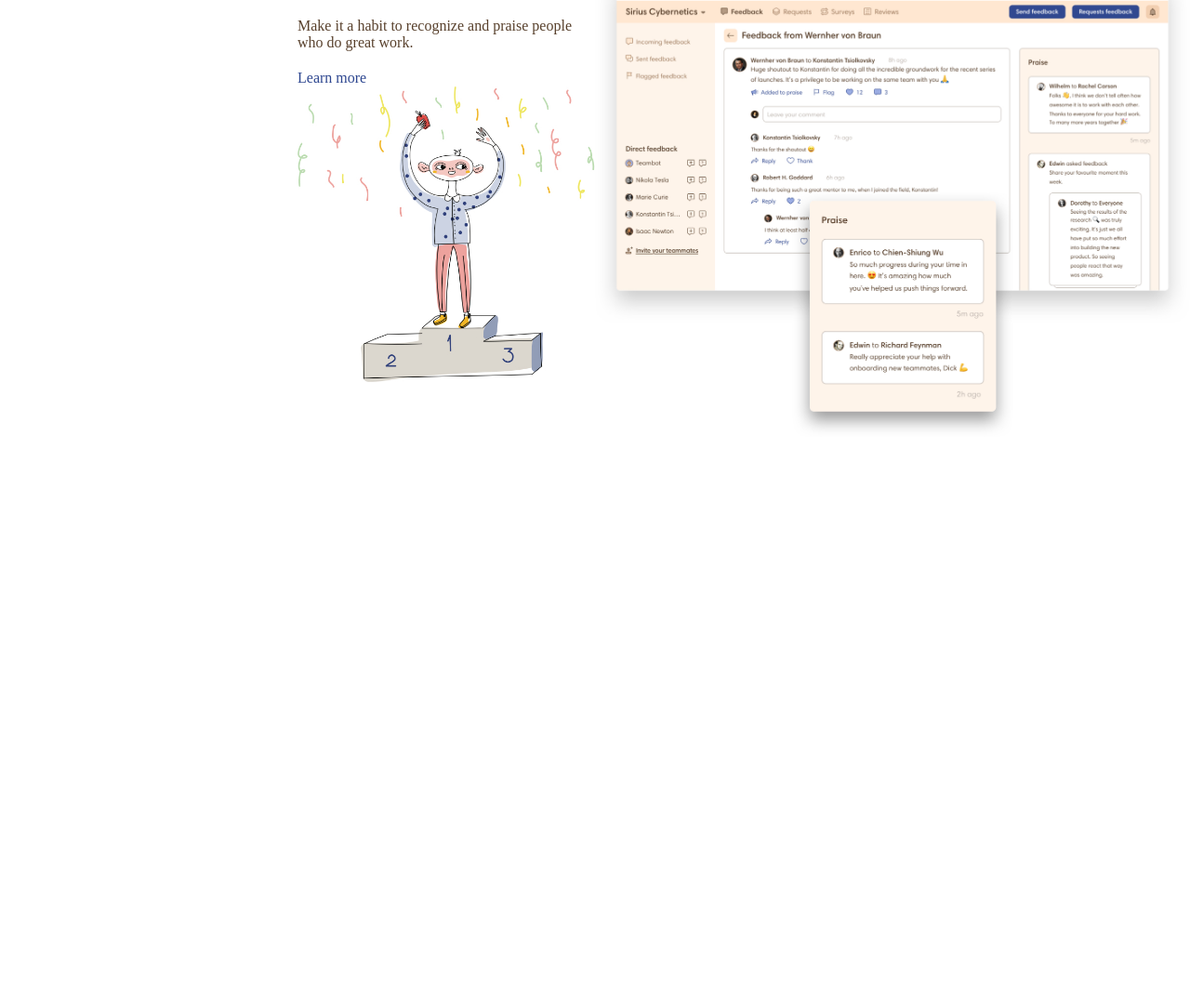
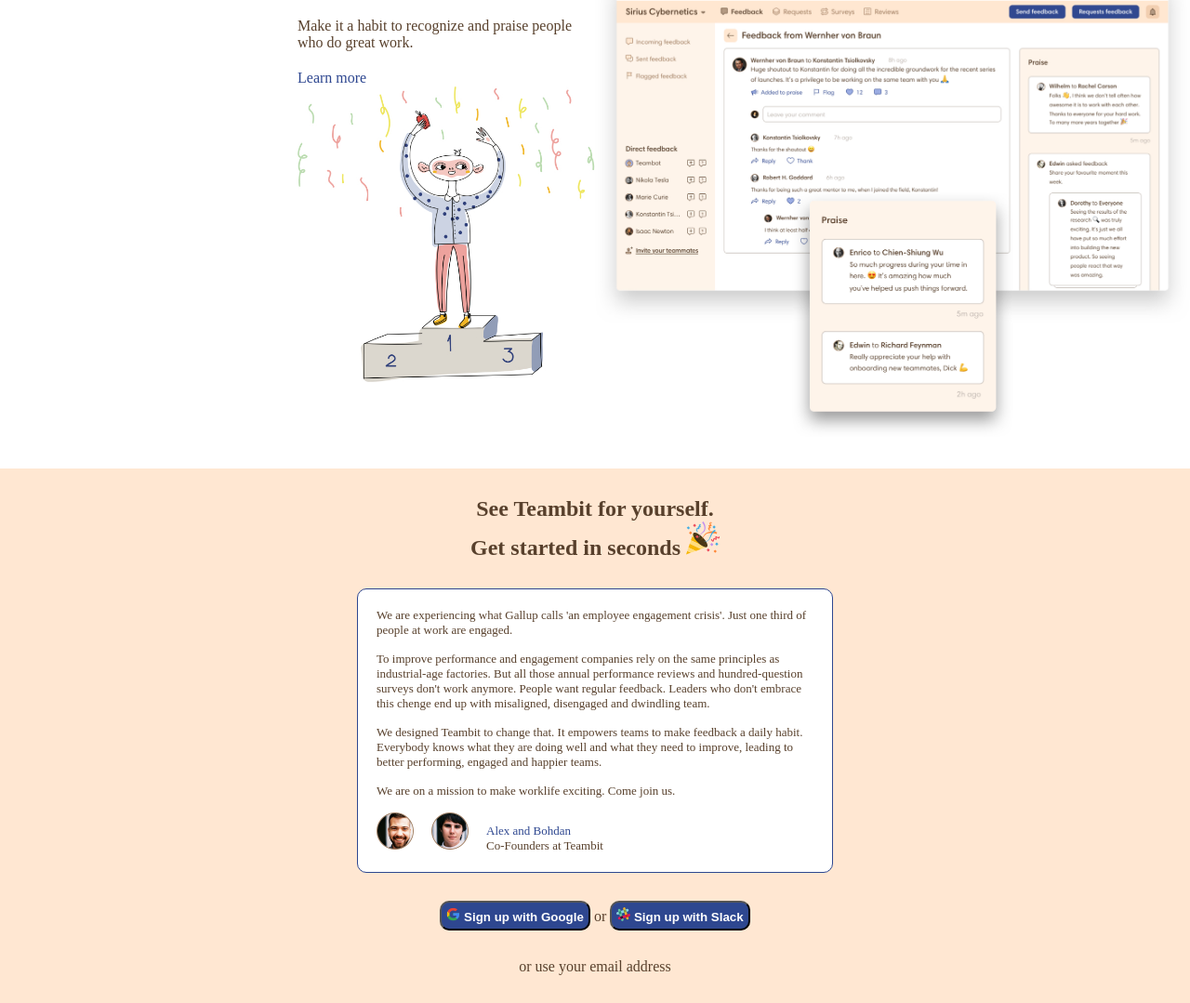
Before and after one commit to Lex95/node-sass-teambit, a website: page index.html in a window 1280 px wide. Shown: the part 2805-3884 px from the top of the page at 93% size. Before the commit the page ends 3309 px from the top, so only its background shows below. Drawn offline with Linux system fonts and the light colour scheme.

Commit message:
aggiunta quinta sezione

```diff
--- a/index.html
+++ b/index.html
@@ -125,7 +125,38 @@
             </div>
         </div>
     </section>
-    <section></section>
+    <section id="s5">
+        <h1>See Teambit for yourself.</h1>
+        <h1>Get started in seconds
+            <img src="imgs/happy.svg" alt="">
+        </h1>
+        <div class="bubble">
+            <p>We are experiencing what Gallup calls 'an employee engagement crisis'. Just one third of people at work are engaged.</p>
+            <p>To improve performance and engagement companies rely on the same principles as industrial-age factories. But all those annual performance reviews and hundred-question surveys don't work anymore. People want regular feedback. Leaders who don't embrace this chenge end up with misaligned, disengaged and dwindling team.</p>
+            <p>We designed Teambit to change that. It empowers teams to make feedback a daily habit. Everybody knows what they are doing well and what they need to improve, leading to better performing, engaged and happier teams.</p>
+            <p>We are on a mission to make worklife exciting. Come join us.</p>
+            <div>
+                <img src="imgs/alex.png" alt="">
+                <img src="imgs/bohdan.png" alt="">
+                <p>
+                    <span>Alex and Bohdan</span><br>
+                    Co-Founders at Teambit
+                </p>
+            </div>
+        </div>
+        <div class="button-container">
+            <button>
+                <img src="imgs/google-logo.svg" alt="">
+                Sign up with Google
+            </button>
+            or
+            <button>
+                <img src="imgs/slack-logo.svg" alt="">
+                Sign up with Slack
+            </button>
+        </div>
+        <a href="#">or use your email address</a>
+    </section>
     <footer></footer>
 </body>
 </html>
--- a/src/partials/_common.scss
+++ b/src/partials/_common.scss
@@ -123,3 +123,54 @@
         margin-bottom: 10px;
     }
 }
+#s5 {
+    padding: 30px 0;
+    background-color: $bg_color_secondary;
+    text-align: center;
+    .bubble {
+        width: 40%;
+        border: 1px solid $button_color_primary;
+        border-radius: 10px;
+        padding: 20px;
+        margin: 30px auto;
+        background-color: white;
+        text-align: left;
+        p {
+            font-size: small;
+            margin-bottom: 15px;
+        }
+        div {
+            * {
+                margin-right: 15px;
+            }
+            img {
+                width: 40px;
+            }
+            p {
+                display: inline-block;
+                margin-bottom: 0;
+                span {
+                    color: $button_color_primary;
+                }
+            }
+        }
+    }
+    .button-container {
+        width: 40%;
+        margin: 0 auto 30px;
+        button {
+            background-color: $button_color_primary;
+            color: $button_color_text;
+            padding: $button_padding/2;
+            border-radius: $button_border_radius;
+            font-weight: bold;
+            img {
+                height: $btn_logo_size;
+                width: $btn_logo_size;
+            }
+        }
+    }
+    a {
+        text-decoration: none;
+    }
+}
```
Also changed, not shown: dist/app.css.
